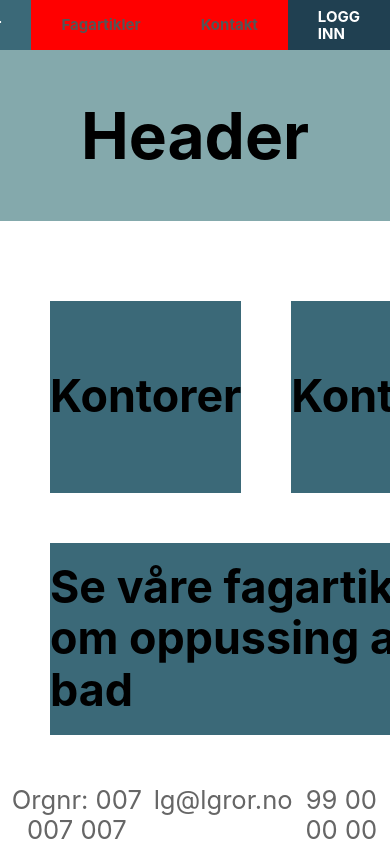
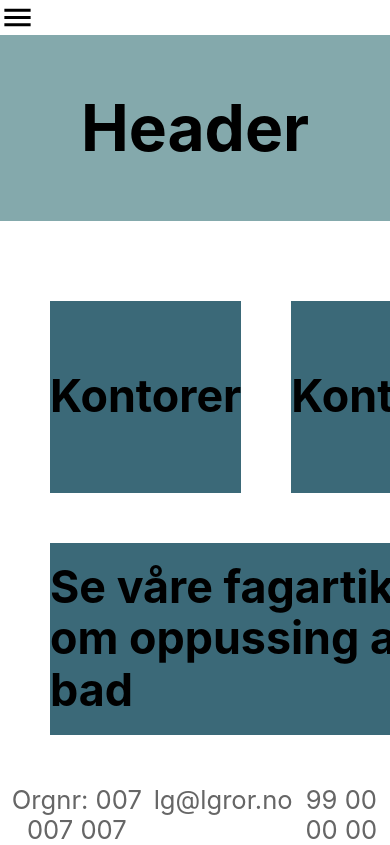
Before and after one commit to ramibakir/Eksamen_Webapplikasjoner, a React app in the folder client/: page / in a window 390 px wide. Shown: the top 845 px of the page. Built offline with nearby package versions, Linux system fonts and the light colour scheme.

Commit message:
Implemented responsive nav

```diff
--- a/client/src/components/Nav.jsx
+++ b/client/src/components/Nav.jsx
@@ -1,35 +1,52 @@
 import React, { useState } from 'react';
 import { NavLink } from 'react-router-dom';
+import styled from 'styled-components';
 import MenuIcon from '@material-ui/icons/Menu';
 import { StyledNav, StyledNavMenuItem } from '../styles/MainStyles';
 
 const Nav = () => {
   const [menu, setShowMenu] = useState(false);
+
+  const MenuIconContainer = styled.div`
+    display: none;
+
+    @media ${({ theme }) => theme.breakpoints.sm} {
+      display: block;
+    }
+  `;
+
+  const toggleMenu = () => {
+    setShowMenu((display) => !display);
+    console.log(menu);
+  };
+
   return (
     <>
-      <StyledNav>
-        <MenuIcon fontSize="large" style={{ display: 'none' }} />
-        <StyledNavMenuItem>
+      <StyledNav menu={menu}>
+        <MenuIconContainer onClick={toggleMenu}>
+          <MenuIcon fontSize="large" />
+        </MenuIconContainer>
+        <StyledNavMenuItem menu={menu}>
           <NavLink exact to="/" activeClassName="active">
             Hjem
           </NavLink>
         </StyledNavMenuItem>
-        <StyledNavMenuItem>
+        <StyledNavMenuItem menu={menu}>
           <NavLink exact to="/offices" activeClassName="active">
             Kontorer
           </NavLink>
         </StyledNavMenuItem>
-        <StyledNavMenuItem>
+        <StyledNavMenuItem menu={menu}>
           <NavLink exact to="/articles" activeClassName="active">
             Fagartikler
           </NavLink>
         </StyledNavMenuItem>
-        <StyledNavMenuItem>
+        <StyledNavMenuItem menu={menu}>
           <NavLink exact to="/contact" activeClassName="active">
             Kontakt
           </NavLink>
         </StyledNavMenuItem>
-        <StyledNavMenuItem>
+        <StyledNavMenuItem menu={menu}>
           <NavLink exact to="/login" activeClassName="active">
             Logg inn
           </NavLink>
--- a/client/src/styles/MainStyles.js
+++ b/client/src/styles/MainStyles.js
@@ -46,8 +46,6 @@ export const FilterContainer = styled(StyledButtonContainer)`
 
 /* NAV START */
 export const StyledNav = styled.nav`
-  //position: fixed;
-  //top: 0;
   width: 100%;
   height: 50px;
   box-shadow: 0 2px 8px #3b6978;
@@ -55,15 +53,37 @@ export const StyledNav = styled.nav`
   justify-content: flex-end;
   margin: 0;
   list-style: none;
+  background-color: white;
 
-  @media ${(props) => props.theme.breakpoints.md} {
-    background: red;
+  @media ${({ theme }) => theme.breakpoints.md} {
+    height: 35px;
+    justify-content: space-between;
+  }
+
+  @media ${({ theme }) => theme.breakpoints.sm} {
+    z-index: ${(props) => props.menu && '999'};
+    flex-direction: ${(props) => props.menu && 'column'};
+    max-width: ${(props) => props.menu && '70%'};
+    height: ${(props) => props.menu && 'auto'};
+    position: ${(props) => props.menu && 'absolute'};
   }
 `;
 
 export const StyledNavMenuItem = styled(StyledCenteredFlex)`
-  padding: 10px 20px;
+  padding: 15px 30px;
   font-weight: 650;
+  background-color: white;
+
+  @media ${({ theme }) => theme.breakpoints.md} {
+    padding: 5px 10px;
+    flex: 1 1 auto;
+  }
+
+  @media ${({ theme }) => theme.breakpoints.sm} {
+    display: none;
+    display: ${(props) => props.menu && 'block'};
+    padding: ${(props) => props.menu && '15px'};
+  }
 
   &:hover {
     background-color: #3b6978;
@@ -76,11 +96,15 @@ export const StyledNavMenuItem = styled(StyledCenteredFlex)`
   & > a {
     color: #555;
     font-size: 15px;
-    padding: 5px 10px;
+    //padding: 5px 10px;
     text-decoration: none;
 
     &.active {
       font-weight: 900;
+    }
+
+    @media ${({ theme }) => theme.breakpoints.md} {
+      font-size: 13px;
     }
   }
 
```
